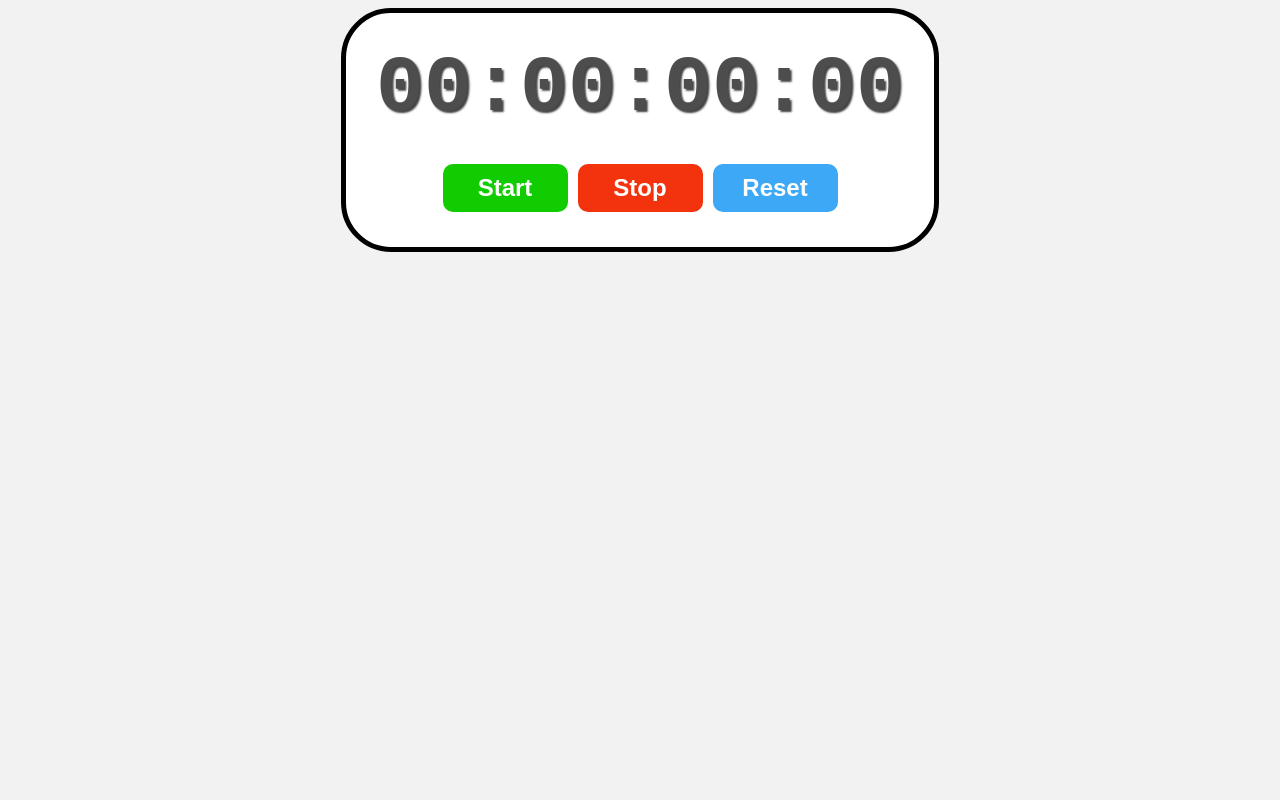
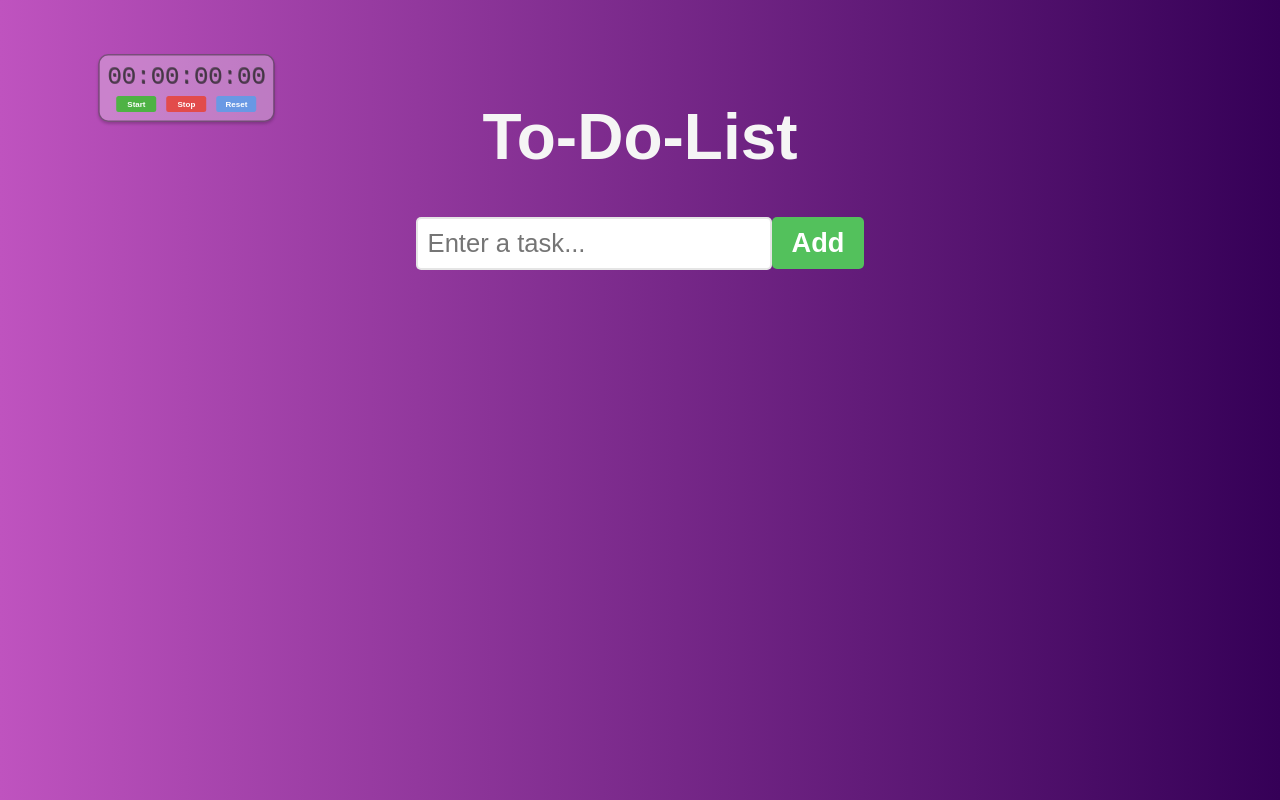
Before and after one commit to sefakpsz/React-With-BroCode, a React (Vite) app: page / in a window 1280 px wide. Built offline with nearby package versions, Linux system fonts and the light colour scheme.

Commit message:
feat: stopwatch added to todolist

```diff
--- a/src/App.jsx
+++ b/src/App.jsx
@@ -12,14 +12,15 @@
 // import UpdatingStateOfObject from "./UpdatingStateOfObject/UpdatingStateOfObject";
 // import UpdatingStateOfArray from "./UpdatingStateOfArray/UpdatingStateOfArray";
 // import UpdatingStateOfArrayOfObject from "./UpdatingStateOfArrayOfObject/UpdatingStateOfArrayOfObject";
-// import ToDoList from "./ToDoList/ToDoList";
 // import LearnUseEffectColors from "./LearnUseEffect/LearnUseEffectColors";
 // import LearnUseEffectMeasure from "./LearnUseEffect/LearnUseEffectMeasure";
 // import DigitalClock from "./DigitalClock/DigitalClock";
 // import ComponentA from "./LearnUseContext/ComponentA";
 // import LearnUseRef from "./LearnUseRef/LearnUseRef";
+// import Stopwatch from "./Stopwatch/Stopwatch";
 
 import Stopwatch from "./Stopwatch/Stopwatch";
+import ToDoList from "./ToDoList/ToDoList";
 
 function App() {
   // const fruits = [
@@ -42,6 +43,7 @@ function App() {
 
   return (
     <>
+      <ToDoList />
       <Stopwatch />
       {/*
       <LearnUseRef />
@@ -57,7 +59,6 @@ function App() {
       </button>
       {a && <LearnUseEffectMeasure />}
       <LearnUseEffectColors />
-      <ToDoList />
       <UpdatingStateOfArrayOfObject />
       <UpdatingStateOfArray />
       <UpdatingStateOfObject />
--- a/src/Stopwatch/Stopwatch.module.css
+++ b/src/Stopwatch/Stopwatch.module.css
@@ -1,63 +1,58 @@
-body{
+.stopwatch {
     display: flex;
     flex-direction: column;
     align-items: center;
-    background-color: hsl(0, 0%, 95%);
+    position: absolute; /* Place it relative to the viewport */
+    top: 20px; /* Adjust the distance from the top */
+    left: 10px; /* Adjust the distance from the left */
+    background-color: rgba(255, 255, 255, 0.3); /* Transparent white */
+    border: 3px solid rgba(0, 0, 0, 0.4); /* Subtle border with transparency */
+    border-radius: 20px;
+    padding: 15px;
+    transform: scale(0.5); /* Shrink the size of the stopwatch */
+    box-shadow: 0 4px 6px rgba(0, 0, 0, 0.2); /* Optional shadow for better visibility */
 }
 
-.stopwatch{
-    display: flex;
-    flex-direction: column;
-    align-items: center;
-    background-color: hsl(0, 0%, 95%);
-    border:5px solid;
-    border-radius: 50px;
-    background-color: white;
-    padding: 30px;
+.display {
+    font-size: 3rem; /* Smaller font size */
+    font-family: monospace;
+    color: hsla(0, 0%, 20%, 0.645);
+    text-shadow: 1px 1px 1px hsl(0, 0%, 0%, 0.5);
+    margin-bottom: 10px;
 }
 
-.display{
-    font-size: 5rem;
-    font-family: monospace;
-    font-weight: bold;
-    color: hsl(0, 0%, 30%);
-    text-shadow: 2px 2px 2px hsl(0, 0%, 0%,0.75);
-    margin-bottom: 25px;
-}
-
-.controls button{
-    font-size: 1.5rem;
-    font-weight: bold;
-    padding: 10px;
-    margin:5px;
-    min-width: 125px;
+.controls button {
+    font-size: 1rem; /* Smaller buttons */
+    padding: 7px;
+    min-width: 80px;
+    margin: 2px 10px; /* Add horizontal space between buttons */
     border: none;
-    border-radius: 10px;
-    cursor:pointer;
+    border-radius: 5px;
     color: white;
+    cursor: pointer;
     transition: background-color 0.5s ease;
 }
 
-.start_button{
-    background-color: hsl(115, 100%, 40%);
+.start_button {
+    background-color: hsl(115, 100%, 40%, 0.663);
 }
 
-.start_button:hover{
+.start_button:hover {
     background-color: hsl(115, 100%, 35%);
 }
 
-.stop_button{
-    background-color: hsl(10, 90%, 50%);
+.stop_button {
+    background-color: hsl(10, 90%, 50%, 0.663);
 }
 
-.stop_button:hover{
+.stop_button:hover {
     background-color: hsl(10, 90%, 45%);
 }
 
-.reset_button{
-    background-color: hsl(205, 90%, 60%);
+.reset_button {
+    background-color: hsla(205, 90%, 60%, 0.663);
 }
 
-.reset_button:hover{
+.reset_button:hover {
     background-color: hsl(205, 90%, 55%);
 }
```
